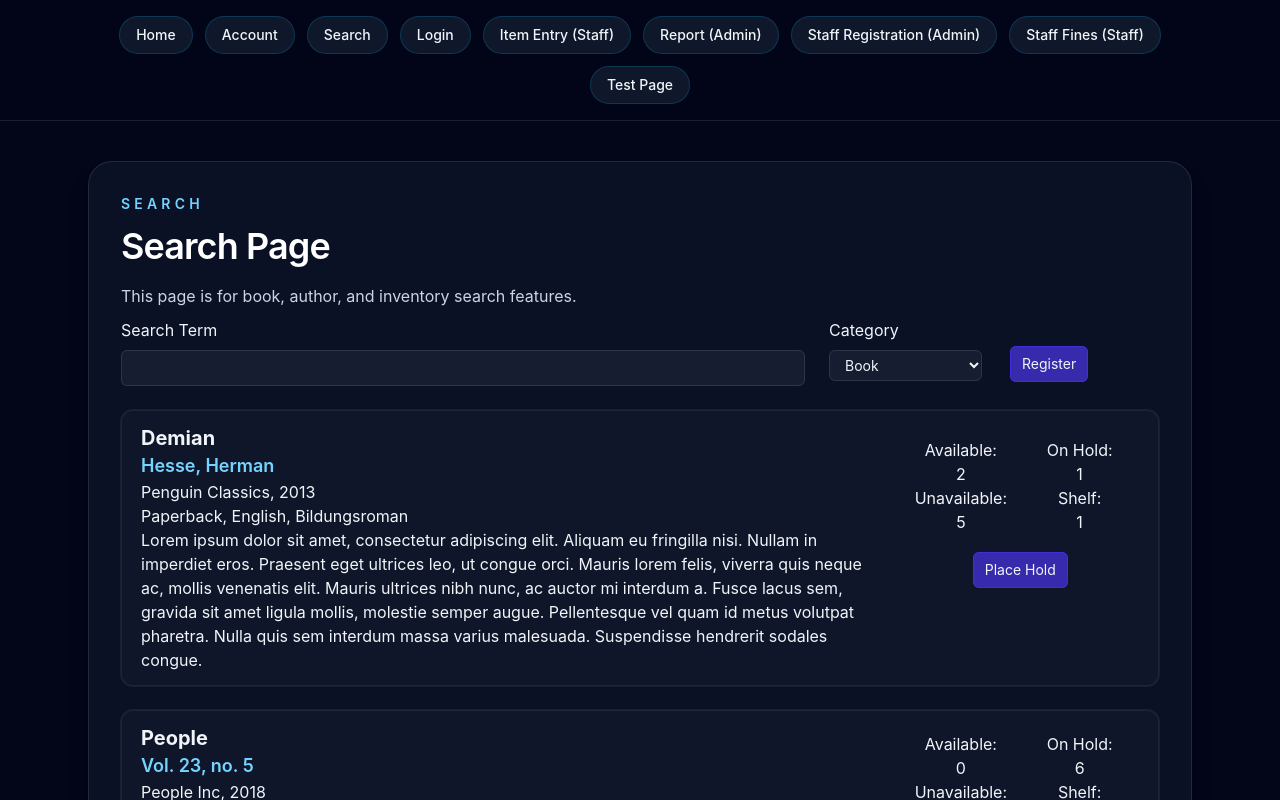
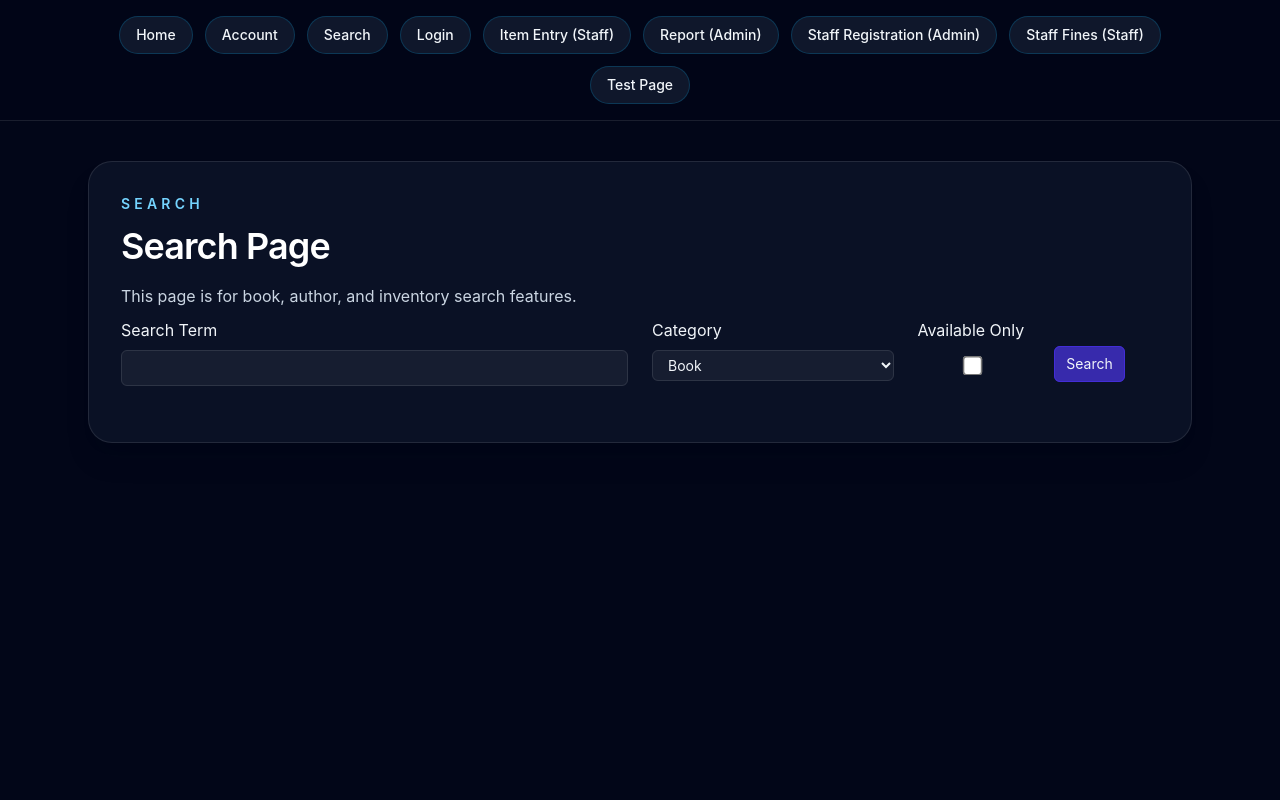
Before and after one commit to devpatel26/Library-Database, a React (Vite) app in the folder react/: page /search in a window 1280 px wide. Shown: the top 800 px of the page. Built offline with nearby package versions, Linux system fonts and the light colour scheme.

Commit message:
Updated some info on the search page to match the search format.

```diff
--- a/react/src/pages/Search.jsx
+++ b/react/src/pages/Search.jsx
@@ -1,4 +1,7 @@
-import PrimaryButton, { SecondaryButton, SubmitButton } from "../components/Buttons";
+import PrimaryButton, {
+  SecondaryButton,
+  SubmitButton,
+} from "../components/Buttons";
 import Item, { ItemHold, ItemLoan, ItemStaff } from "../components/Items";
 import dummyBaseItemsPatron, {
   dummyBaseItemsStaff,
@@ -18,28 +21,26 @@ export default function Search() {
       <p className="mt-4 max-w-2xl text-base leading-7 text-slate-300">
         This page is for book, author, and inventory search features.
       </p>
-      <form method="post">
-        <div className="grid gap-x-6 gap-y-12 grid-cols-6 mt-2">
+      <form action="/search" method="GET">
+        <div className="grid gap-x-6 gap-y-12 grid-cols-8 mt-2">
           <div className="sm:col-span-4">
-            <label htmlFor="searchterm">Search Term</label>
+            <label htmlFor="q">Search Term</label>
             <div className="mt-2">
               <input
                 required
-                id="searchterm"
-                name="searchterm"
-                type="searchterm"
+                id="q"
+                name="q"
                 className="block w-full rounded-md bg-white/5 px-3 py-1.5 outline-1 -outline-offset-1 outline-white/10 focus:outline-2 focus:-outline-offset-2 focus:outline-indigo-500 sm:text-sm/6"
               />
             </div>
           </div>
-          <div className="sm:col-span-1">
+          <div className="sm:col-span-2">
             <label htmlFor="category">Category</label>
             <div className="mt-2">
               <select
                 required
                 id="category"
                 name="category"
-                type="category"
                 className="block w-full rounded-md bg-white/5 px-3 py-1.5 outline-1 -outline-offset-1 outline-white/10 focus:outline-2 focus:-outline-offset-2 focus:outline-indigo-500 sm:text-sm/6"
               >
                 <option value="book">Book</option>
@@ -50,15 +51,30 @@ export default function Search() {
             </div>
           </div>
 
+          <div className="sm:col-span-1 grid">
+            <label htmlFor="availableOnly">Available Only</label>
+            <div className="mt-2 mt-2 scale-150">
+              <input
+                type="checkbox"
+                id="availableOnly"
+                name="availableOnly"
+                className="block w-full rounded-md bg-white/5 px-3 m:text-sm/6"
+              />
+            </div>
+          </div>
+
           <div className="grid justify-items-start col-span-1 items-end">
-            <SubmitButton title={"Register"} value={"OK"} />
+            <SubmitButton title={"Search"} value={"OK"} />
           </div>
         </div>
       </form>
-      <div className="flex gap-6 flex-wrap justify-evenly mt-6">
-        {dummyBaseItemsPatron.map((item, index) => (
+      <div id="results" className="flex gap-6 flex-wrap justify-evenly mt-6">
+        {/* {dummyBaseItemsPatron.map((item, index) => (
           <Item key={index} itemData={item} />
-        ))}
+        ))} */}
+        {/* {res.results.map((item, index) => (
+          <Item key={index} itemData={item} />
+        ))} */}
       </div>
     </section>
   );
```
